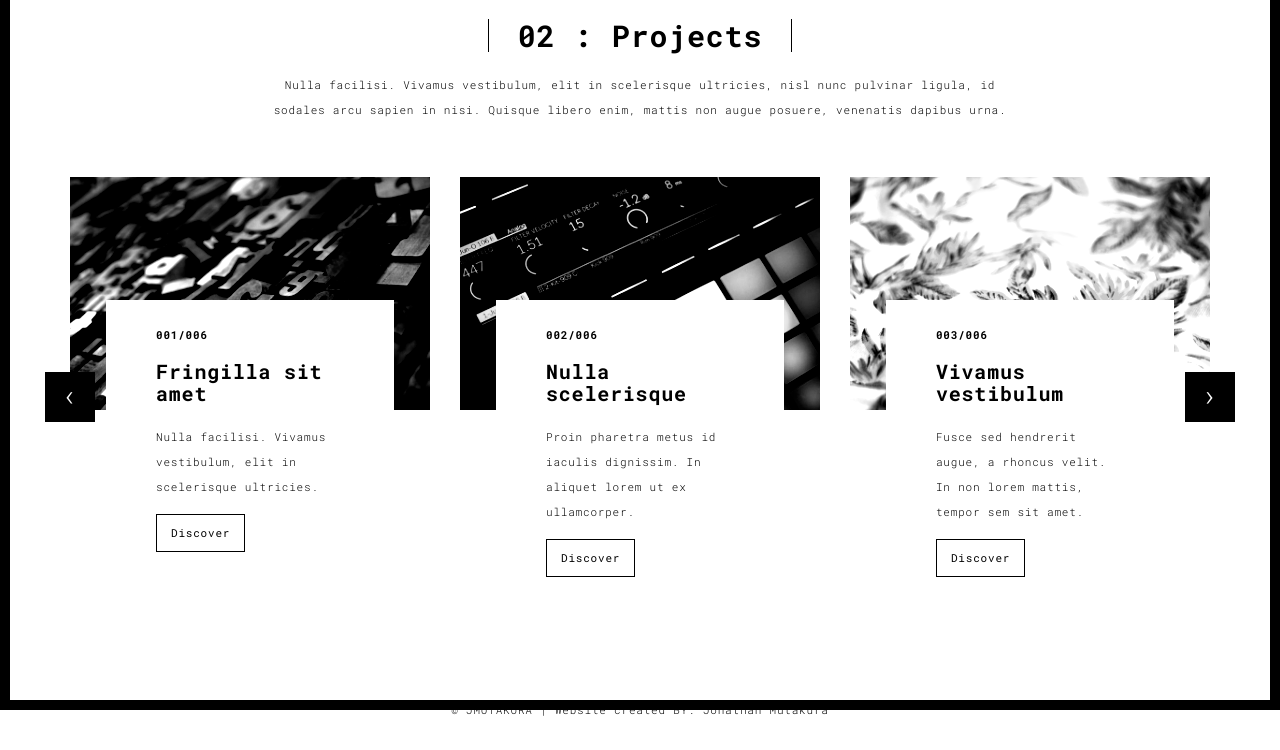
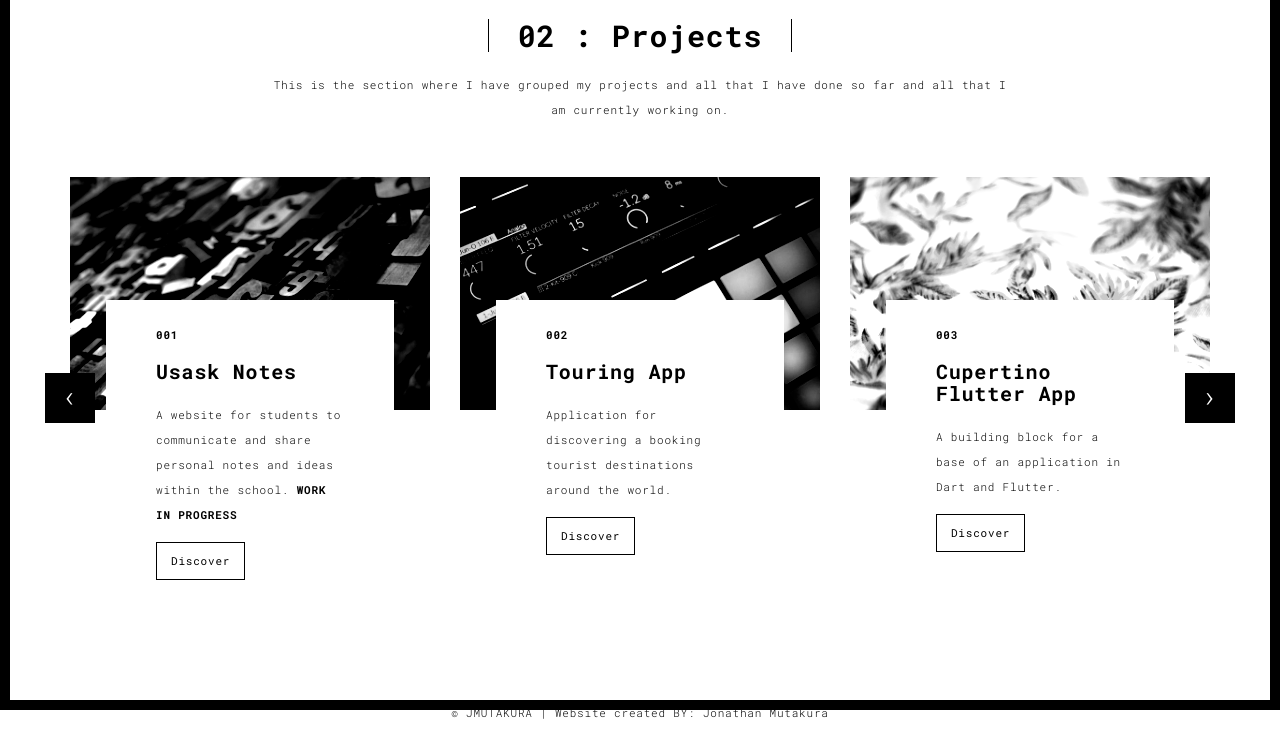
Before and after one commit to jmutakura/portfolio, a Flask app: page /projects.html in a window 1280 px wide. Shown: the part 90-840 px from the top of the page. Before the commit the page ends 806 px from the top, so only its background shows below. Run offline with Flask 2, Linux system fonts and the light colour scheme; some libraries are stand-ins or nearby versions.

Commit message:
Updated the information on the projects page to point to my github projects.

```diff
--- a/templates/projects.html
+++ b/templates/projects.html
@@ -56,7 +56,7 @@
       <div class="col-sm-8 col-sm-offset-2 section-container-spacer">
         <div class="text-center">
           <h1 class="h2">02 : Projects</h1>
-          <p>Nulla facilisi. Vivamus vestibulum, elit in scelerisque ultricies, nisl nunc pulvinar ligula, id sodales arcu sapien in nisi. Quisque libero enim, mattis non augue posuere, venenatis dapibus urna.</p>
+          <p>This is the section where I have grouped my projects and all that I have done so far and all that I am currently working on.</p>
         </div>
       </div>
 
@@ -69,36 +69,36 @@
                 <div class="row">
                     <div class="col-sm-4">
 
-                      <a href="./work.html" title="" class="black-image-project-hover">
+                      <a href="http://usasknotes.ca/" title="" class="black-image-project-hover">
                         <img src="../static/assets/images/work01-hover.jpg" alt="" class="img-responsive">
                       </a>
                       <div class="card-container card-container-lg">
-                        <h4>001/006</h4>
-                        <h3>Fringilla sit amet</h3>
-                        <p>Nulla facilisi. Vivamus vestibulum, elit in scelerisque ultricies.</p>
-                        <a href="./work.html" title="" class="btn btn-default">Discover</a>
+                        <h4>001</h4>
+                        <h3>Usask Notes</h3>
+                          <p>A website for students to communicate and share personal notes and ideas within the school. <strong>WORK IN PROGRESS</strong></p>
+                        <a href="http://usasknotes.ca/" title="" class="btn btn-default">Discover</a>
                       </div>
                     </div>
                     <div class="col-sm-4">
-                      <a href="./work.html" title="" class="black-image-project-hover">
+                      <a href="https://github.com/jmutakura/jtours" title="" class="black-image-project-hover">
                         <img src="../static/assets/images/work02-hover.jpg" alt="" class="img-responsive">
                       </a>
                       <div class="card-container card-container-lg">
-                        <h4>002/006</h4>
-                        <h3>Nulla scelerisque</h3>
-                        <p>Proin pharetra metus id iaculis dignissim. In aliquet lorem ut ex ullamcorper.</p>
-                        <a href="./work.html" title="" class="btn btn-default">Discover</a>
+                        <h4>002</h4>
+                        <h3>Touring App</h3>
+                        <p>Application for discovering a booking tourist destinations around the world.</p>
+                        <a href="https://github.com/jmutakura/jtours" title="" class="btn btn-default">Discover</a>
                       </div>
                     </div>
                     <div class="col-sm-4">
-                      <a href="./work.html" title="" class="black-image-project-hover">
+                      <a href="https://github.com/jmutakura/cupertino1" title="" class="black-image-project-hover">
                         <img src="../static/assets/images/work03-hover.jpg" alt="" class="img-responsive">
                       </a>
                       <div class="card-container card-container-lg">
-                        <h4>003/006</h4>
-                        <h3>Vivamus vestibulum</h3>
-                        <p>Fusce sed hendrerit augue, a rhoncus velit. In non lorem mattis, tempor sem sit amet.</p>
-                        <a href="./work.html" title="" class="btn btn-default">Discover</a>
+                        <h4>003</h4>
+                        <h3>Cupertino Flutter App</h3>
+                        <p>A building block for a base of an application in Dart and Flutter.</p>
+                        <a href="https://github.com/jmutakura/cupertino1" title="" class="btn btn-default">Discover</a>
                       </div>
                     </div>
 
```
